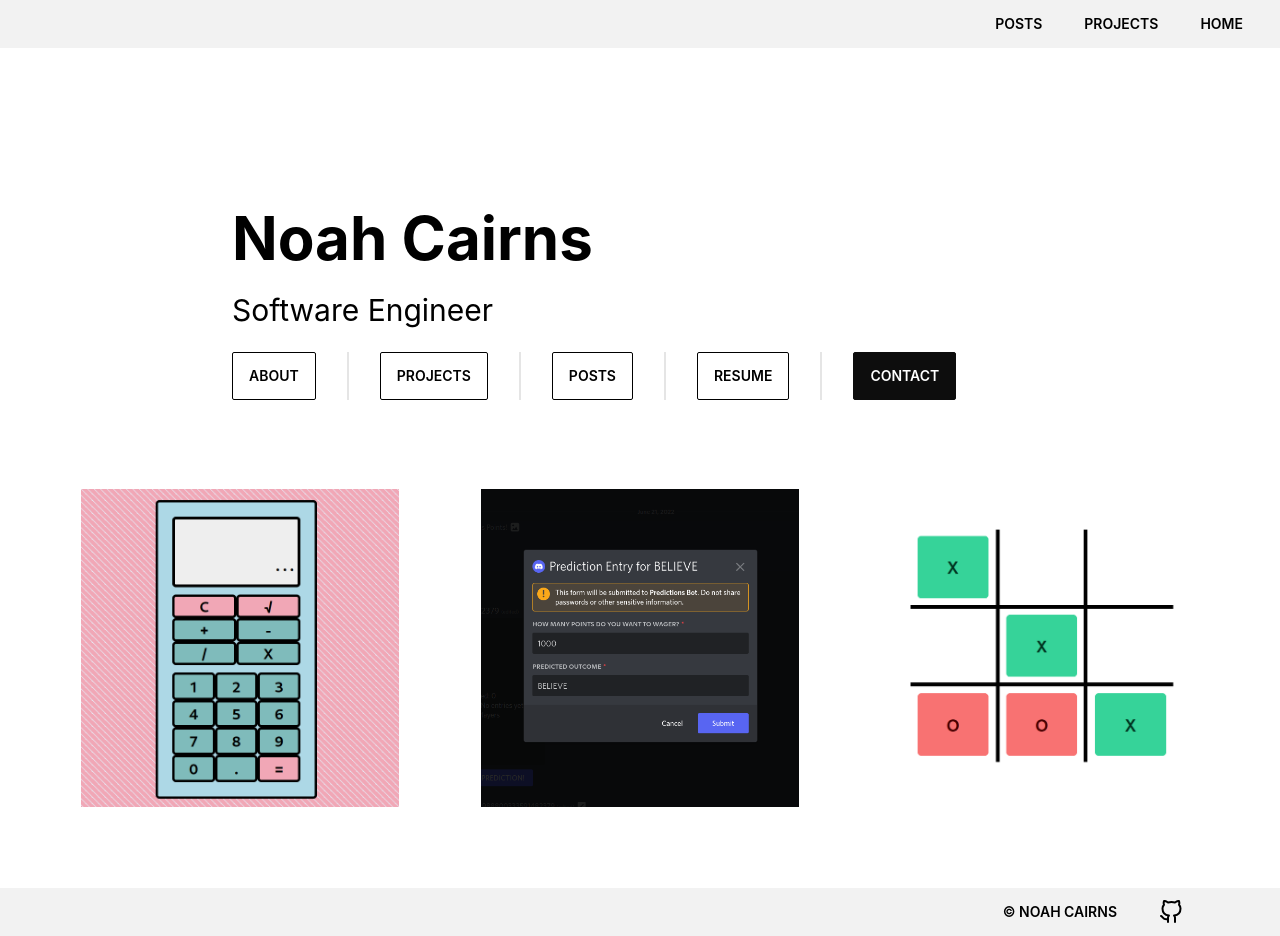
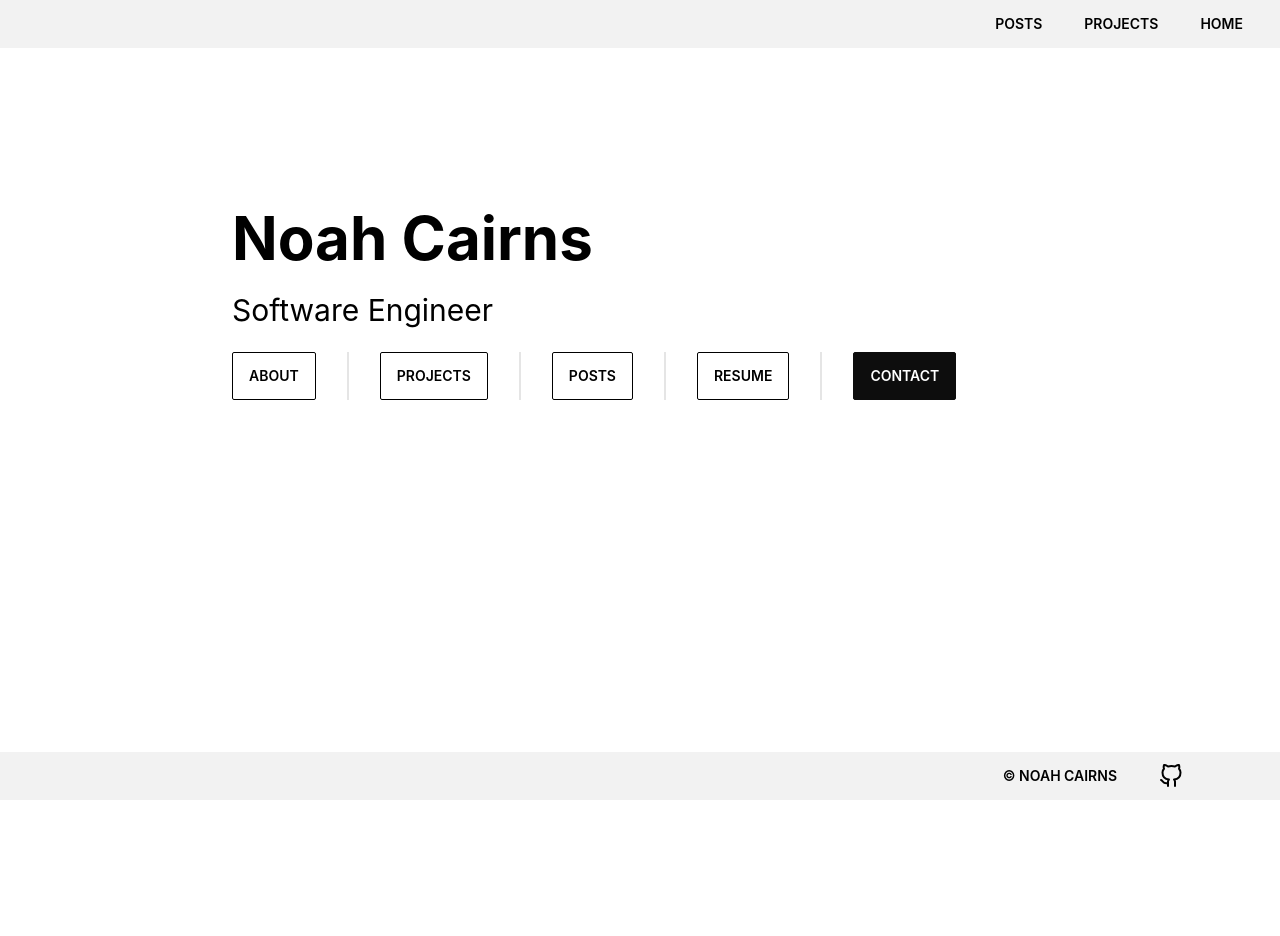
Before and after one commit to nacairns1/personal-next-blog, a Next.js app: page / in a window 1280 px wide. After the commit the page ends 800 px from the top, so only its background shows below. Built offline with nearby package versions, Linux system fonts and the light colour scheme.

Commit message:
bug: netlify broken images

```diff
--- a/pages/index.js
+++ b/pages/index.js
@@ -2,15 +2,14 @@ import Head from "next/head";
 import Image from "next/image";
 import Hero from "../components/Hero";
 import Showcase from "../components/Showcase";
-import Resume from "../components/ResumeModal";
 import styles from "../styles/Home.module.css";
 
 export default function Home() {
 	return (
 		<div className="w-full h-full">
 			<Hero />
-			<Showcase />
-			<Resume />
+			{/* <Showcase /> */}
+
 		</div>
 	);
 }
```
